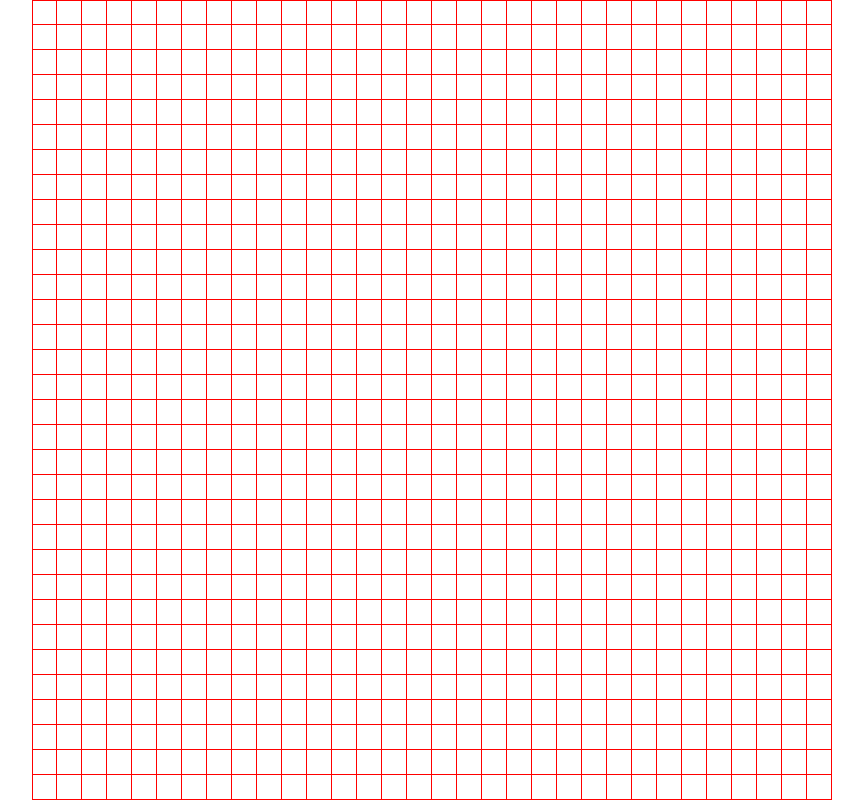
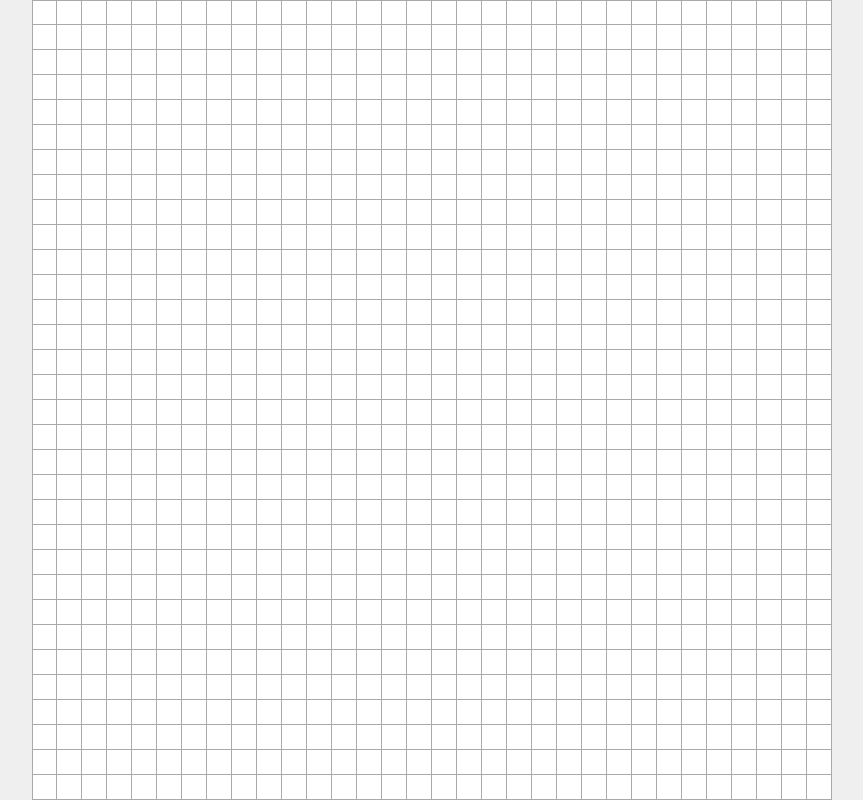
Before and after one commit to techdev5521/icon-maker, a plain HTML site: page index.html in a window 1280 px wide. Shown: the whole page, without its empty margins (208-1071 px from the left). Drawn offline with Linux system fonts and the light colour scheme.

Commit message:
And sum stufz

```diff
--- a/css/main.css
+++ b/css/main.css
@@ -15,6 +15,7 @@ body {
 	max-width: 100vh;
 	height: 100vh;
 	max-height: 100vw;
+	background-color: #efefef;
 }
 
 .square {
@@ -22,7 +23,7 @@ body {
 	width: calc(100% / 32);
 	height: calc(100% / 32);
 	background-color: white;
-	border: 1px solid red;
+	border: .01em solid #aaa;
 }
 
 .square:not([data-is-top]) { border-top-width: 0px; }
```
